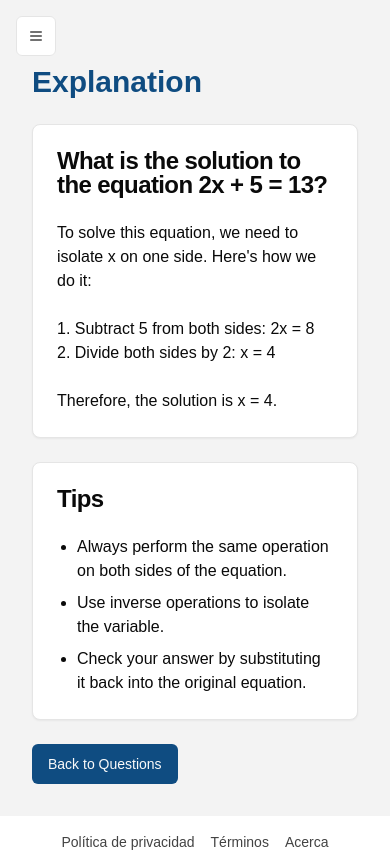
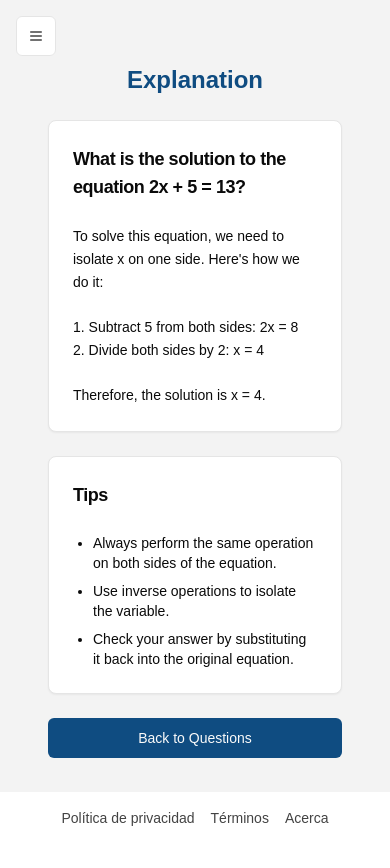
Before and after one commit to PatricioVargasR/Kaanbal, a Next.js app: page /dashboard/curso/explicacion in a window 390 px wide. After the commit the page ends 844 px from the top, so only its background shows below. Built offline with nearby package versions, Linux system fonts and the light colour scheme.

Commit message:
Se corrigió el modo responsive de la página explicación

```diff
--- a/app/dashboard/curso/explicacion/page.tsx
+++ b/app/dashboard/curso/explicacion/page.tsx
@@ -1,36 +1,44 @@
-import { Card, CardContent, CardHeader, CardTitle } from "@/components/ui/card"
-import { Button } from "@/components/ui/button"
+import { Card, CardContent, CardHeader, CardTitle } from "@/components/ui/card";
+import { Button } from "@/components/ui/button";
 
 const explanationData = {
   question: "What is the solution to the equation 2x + 5 = 13?",
-  explanation: "To solve this equation, we need to isolate x on one side. Here's how we do it:\n\n1. Subtract 5 from both sides: 2x = 8\n2. Divide both sides by 2: x = 4\n\nTherefore, the solution is x = 4.",
+  explanation:
+    "To solve this equation, we need to isolate x on one side. Here's how we do it:\n\n1. Subtract 5 from both sides: 2x = 8\n2. Divide both sides by 2: x = 4\n\nTherefore, the solution is x = 4.",
   tips: [
     "Always perform the same operation on both sides of the equation.",
     "Use inverse operations to isolate the variable.",
     "Check your answer by substituting it back into the original equation.",
   ],
-}
+};
 
 export default function ExplanationPage() {
   return (
-      <div className="space-y-6">
-        <h1 className="text-3xl font-bold text-[#0f4c81]">Explanation</h1>
+    <div className="space-y-6 px-4 sm:px-6">
+      {/* Título */}
+      <h1 className="text-2xl md:text-3xl font-bold text-[#0f4c81] text-center md:text-left">
+        Explanation
+      </h1>
 
+      {/* Explicación */}
       <Card>
         <CardHeader>
-            <CardTitle>{explanationData.question}</CardTitle>
+          <CardTitle className="text-lg md:text-xl">{explanationData.question}</CardTitle>
         </CardHeader>
         <CardContent>
-            <p className="whitespace-pre-line">{explanationData.explanation}</p>
+          <p className="whitespace-pre-line text-sm md:text-base leading-relaxed">
+            {explanationData.explanation}
+          </p>
         </CardContent>
       </Card>
 
+      {/* Consejos */}
       <Card>
         <CardHeader>
-            <CardTitle>Tips</CardTitle>
+          <CardTitle className="text-lg md:text-xl">Tips</CardTitle>
         </CardHeader>
         <CardContent>
-            <ul className="list-disc pl-5 space-y-2">
+          <ul className="list-disc pl-5 space-y-2 text-sm md:text-base">
             {explanationData.tips.map((tip, index) => (
               <li key={index}>{tip}</li>
             ))}
@@ -38,7 +46,10 @@ export default function ExplanationPage() {
         </CardContent>
       </Card>
 
-        <Button className="bg-[#0f4c81] hover:bg-[#98bee0]">Back to Questions</Button>
+      {/* Botón de regreso */}
+      <Button className="bg-[#0f4c81] hover:bg-[#98bee0] w-full sm:w-auto">
+        Back to Questions
+      </Button>
     </div>
-  )
+  );
 }
```
Lines whose indentation alone changed are shown as unchanged.
